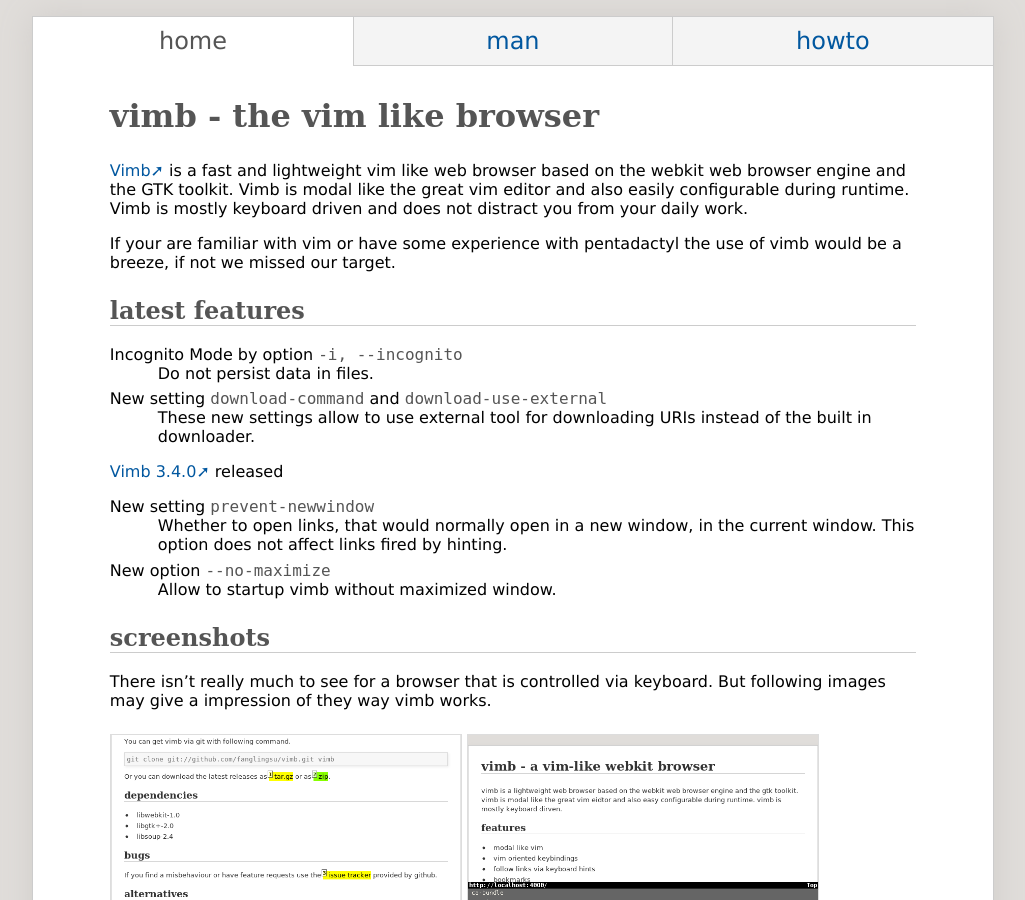
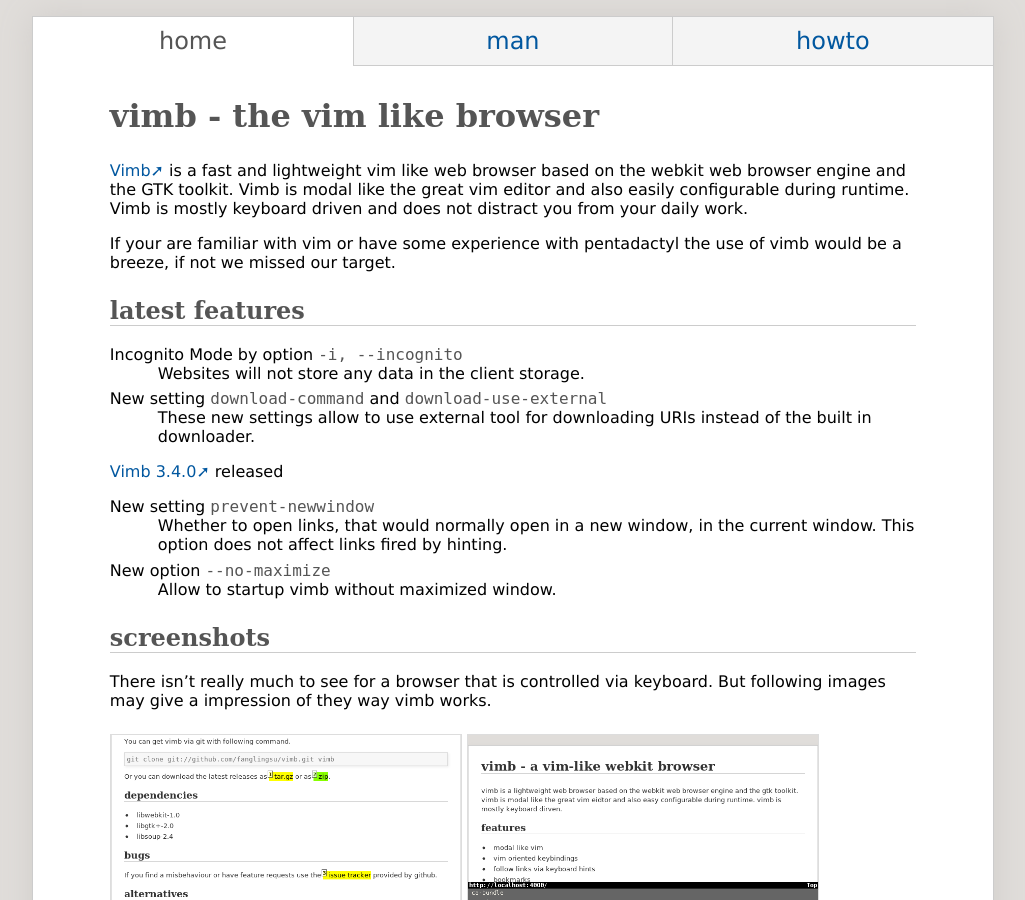
Before and after one commit to fanglingsu/vimb, a Jekyll site: the page built from index.md, in a window 1280 px wide and 900 px high. Shown: the whole window, without its empty margins (127-1152 px from the left). Built offline with Jekyll 4.4.1, drawn with Linux system fonts in a browser that asks for light colours.

Commit message:
Adapt wording.

```diff
--- a/index.md
+++ b/index.md
@@ -16,7 +16,7 @@
 
 ## latest features
 Incognito Mode by option `-i, --incognito`
-: Do not persist data in files.
+: Websites will not store any data in the client storage.
 
 New setting `download-command` and `download-use-external`
 : These new settings allow to use external tool for downloading URIs instead
```
